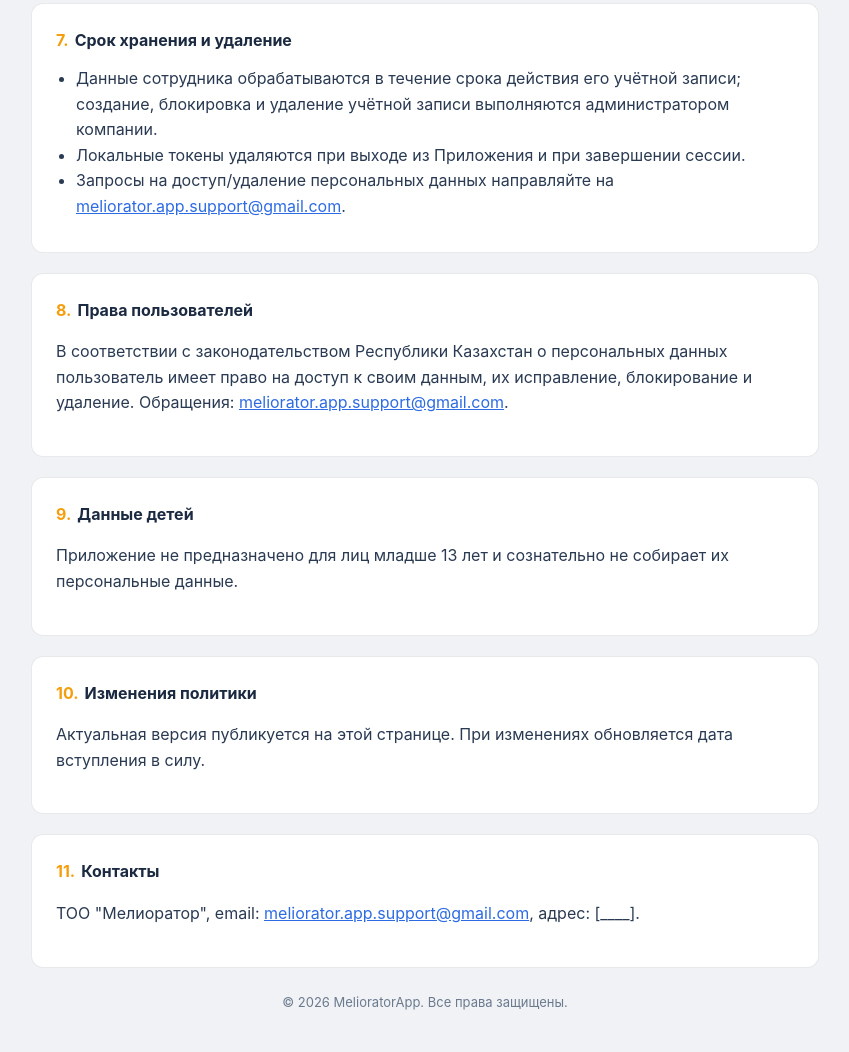
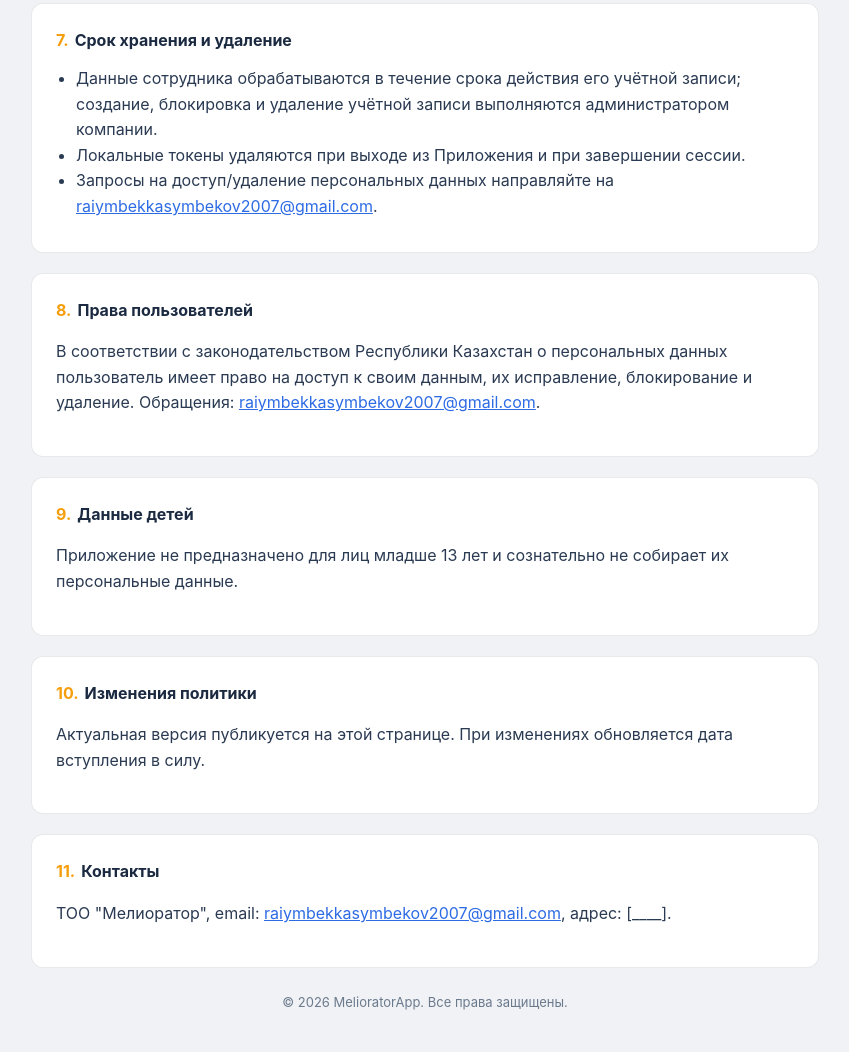
Before and after one commit to anarbaiayan/meliorator-privacy, a plain HTML site: page index.html in a window 1280 px wide. Shown: the part 1744-2796 px from the top of the page, without its empty margins (215-1064 px from the left). Drawn offline with Linux system fonts and the light colour scheme.

Commit message:
update contact email addresses in privacy policy

```diff
--- a/index.html
+++ b/index.html
@@ -146,7 +146,7 @@
         </p>
         <p>
           <b>Контакт по вопросам конфиденциальности:</b>
-          <a href="mailto:meliorator.app.support@gmail.com">meliorator.app.support@gmail.com</a>
+          <a href="mailto:raiymbekkasymbekov2007@gmail.com">raiymbekkasymbekov2007@gmail.com</a>
         </p>
       </div>
 
@@ -245,7 +245,7 @@
           </li>
           <li>
             Запросы на доступ/удаление персональных данных направляйте на
-            <a href="mailto:meliorator.app.support@gmail.com">meliorator.app.support@gmail.com</a>.
+            <a href="mailto:raiymbekkasymbekov2007@gmail.com">raiymbekkasymbekov2007@gmail.com</a>.
           </li>
         </ul>
       </div>
@@ -256,7 +256,7 @@
           В соответствии с законодательством Республики Казахстан о персональных
           данных пользователь имеет право на доступ к своим данным, их
           исправление, блокирование и удаление. Обращения:
-          <a href="mailto:meliorator.app.support@gmail.com">meliorator.app.support@gmail.com</a>.
+          <a href="mailto:raiymbekkasymbekov2007@gmail.com">raiymbekkasymbekov2007@gmail.com</a>.
         </p>
       </div>
 
@@ -280,7 +280,7 @@
         <h2><span class="num">11.</span>Контакты</h2>
         <p>
           ТОО "Мелиоратор", email:
-          <a href="mailto:meliorator.app.support@gmail.com">meliorator.app.support@gmail.com</a>, адрес: [____].
+          <a href="mailto:raiymbekkasymbekov2007@gmail.com">raiymbekkasymbekov2007@gmail.com</a>, адрес: [____].
         </p>
       </div>
     </main>
```
